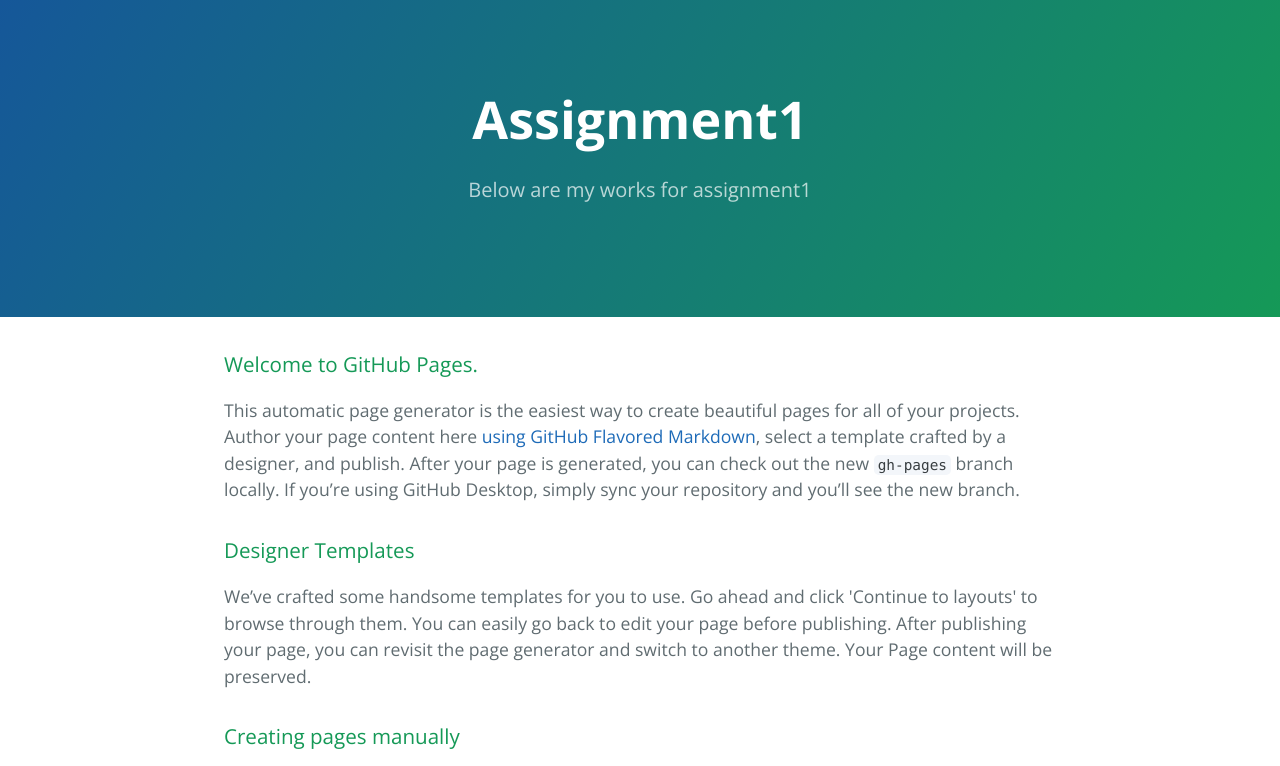
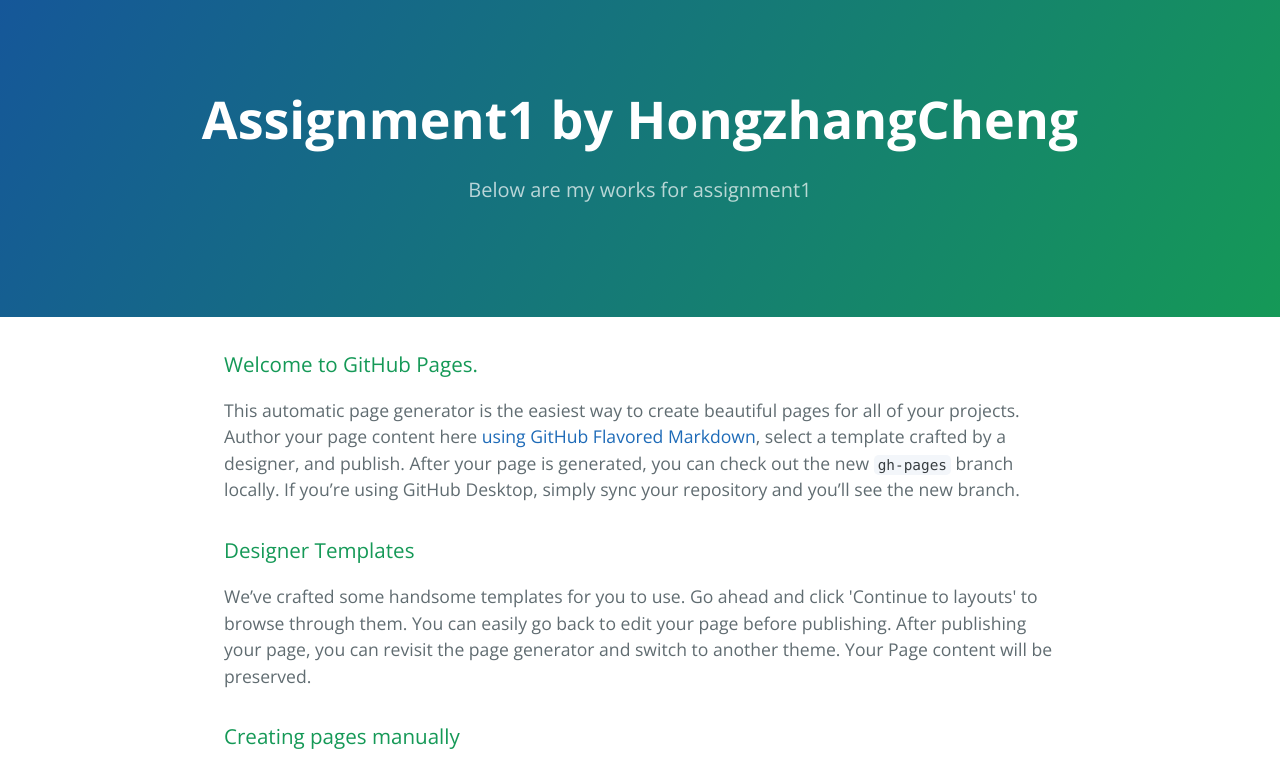
Before and after one commit to hcheng3/hcheng3.github.io, a plain HTML site: page index.html in a window 1280 px wide. Shown: the top 766 px of the page. Drawn offline with nearby package versions, Linux system fonts and the light colour scheme.

Commit message:
Update index.html

```diff
--- a/index.html
+++ b/index.html
@@ -11,7 +11,7 @@
   </head>
   <body>
     <section class="page-header">
-      <h1 class="project-name">Assignment1</h1>
+      <h1 class="project-name">Assignment1 by HongzhangCheng</h1>
       <h2 class="project-tagline">Below are my works for assignment1</h2>
     </section>
 
```
